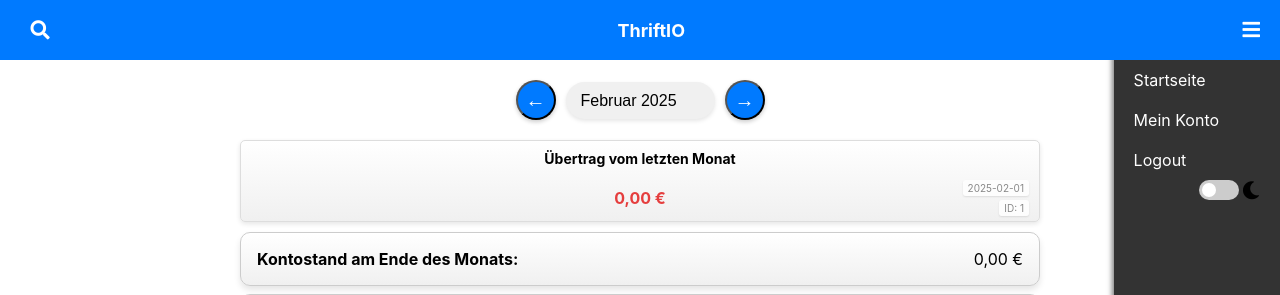
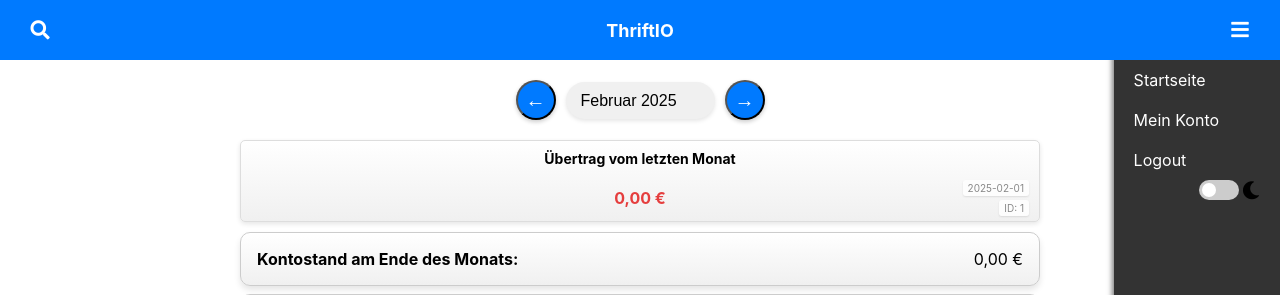
Before and after one commit to heeelga/thriftio, a PHP site: page /index.php in a window 1280 px wide. Shown: the top 295 px of the page. Run offline with PHP 8.4, Linux system fonts and the light colour scheme; the visitor is signed in with stand-in values (Sample User, id 1); data that the repository does not hold is empty.

Commit message:
Centered title

```diff
--- a/app/style.css
+++ b/app/style.css
@@ -1946,6 +1946,15 @@ body {
     z-index: 1000;
 }
 
+/* Beide Seiten sollen gleich breit sein */
+.search-container,
+.burger-menu {
+    width: 40px;  /* gleiche feste Breite */
+    display: flex;
+    align-items: center;
+    justify-content: center;
+}
+
 .menu-title {
     flex-grow: 1;
     text-align: center;
```
